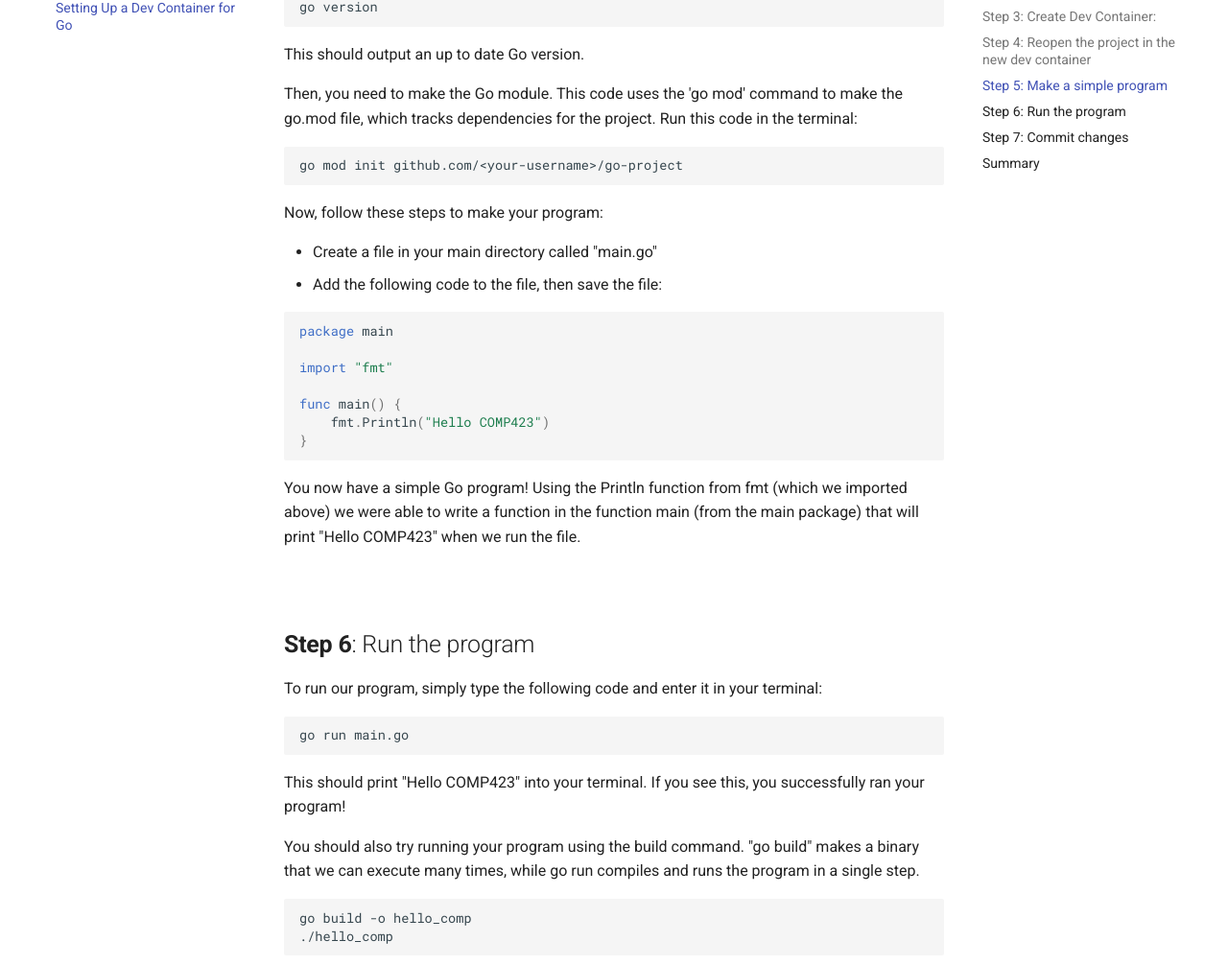
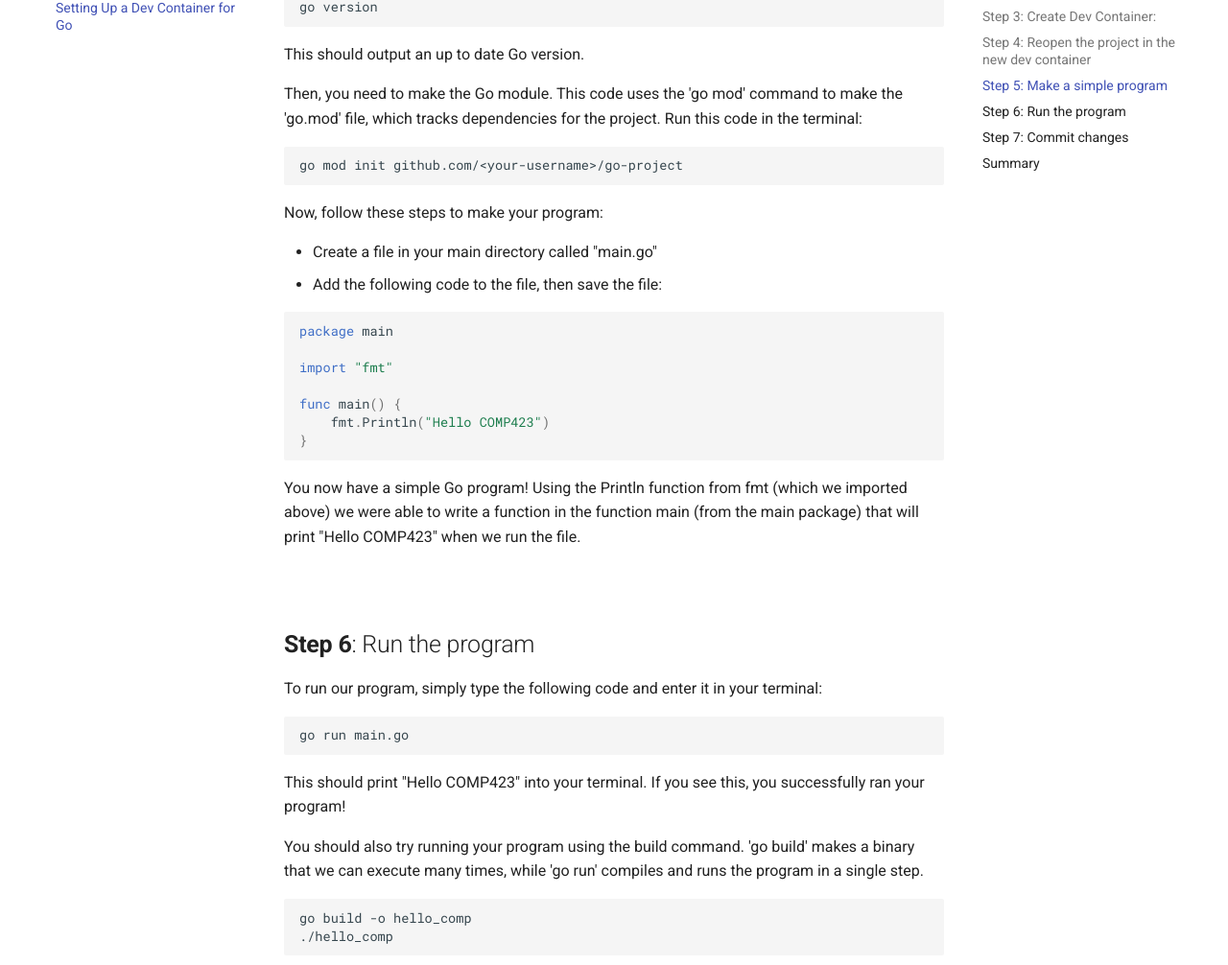
Before and after one commit to nathjaco1016/comp423-course-notes, an MkDocs documentation site: the page built from docs/tutorials/go-setup.md, in a window 1280 px wide and 1400 px high, scrolled down 1976 px. Shown: the part 172-1178 px from the top of the window at 96% size. Built offline with MkDocs 1.6.1 and Material for MkDocs 9.7.7, drawn with Linux system fonts in a browser that asks for light colours.

Commit message:
Made text fixes in new text-fixes branch

````diff
--- a/docs/tutorials/go-setup.md
+++ b/docs/tutorials/go-setup.md
@@ -88,7 +88,7 @@ go version
 
 This should output an up to date Go version.
 
-Then, you need to make the Go module. This code uses the 'go mod' command to make the go.mod file, which tracks dependencies for the project. Run this code in the terminal:
+Then, you need to make the Go module. This code uses the 'go mod' command to make the 'go.mod' file, which tracks dependencies for the project. Run this code in the terminal:
 
 ``` bash
 go mod init github.com/<your-username>/go-project
@@ -123,7 +123,7 @@ go run main.go
 
 This should print "Hello COMP423" into your terminal. If you see this, you successfully ran your program!
 
-You should also try running your program using the build command. "go build" makes a binary that we can execute many times, while go run compiles and runs the program in a single step.
+You should also try running your program using the build command. 'go build' makes a binary that we can execute many times, while 'go run' compiles and runs the program in a single step.
 
 ``` bash
 go build -o hello_comp
````
